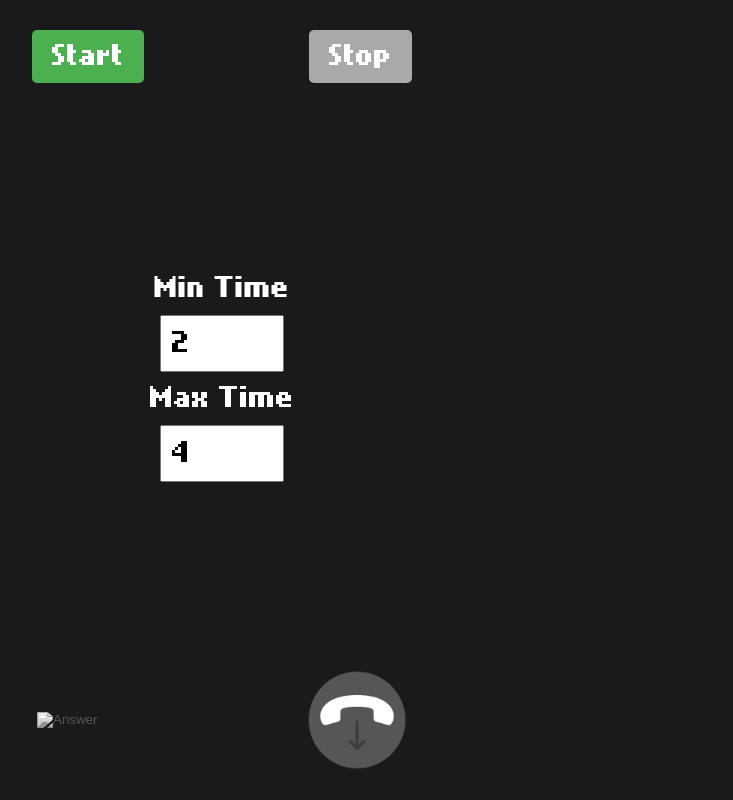
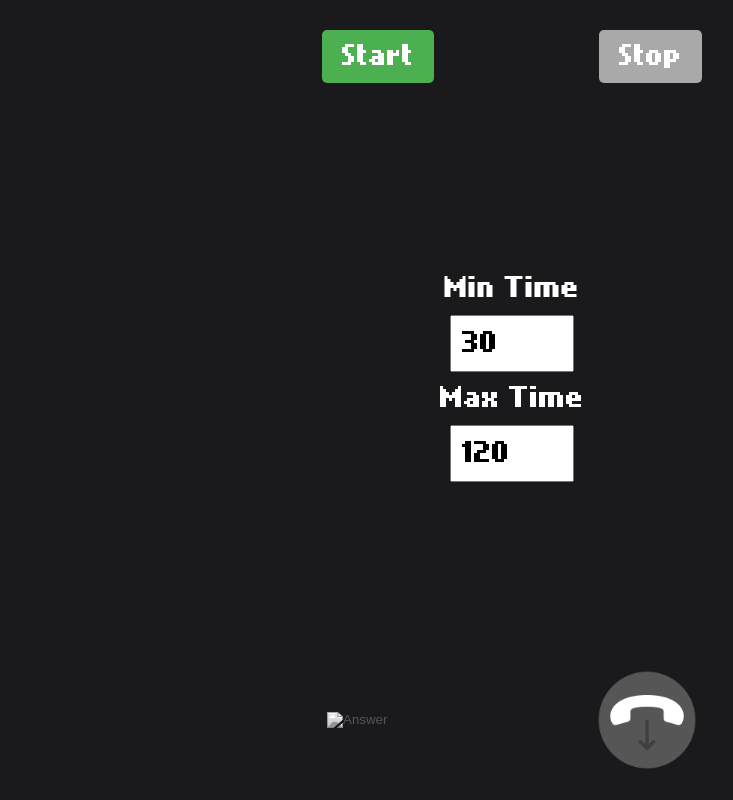
Before and after one commit to indi0/Caller, a plain HTML site: page index.html in a window 1280 px wide. Shown: the whole page, without its empty margins (128-861 px from the left). Drawn offline with Linux system fonts and the light colour scheme.

Commit message:
minor css

```diff
--- a/index.html
+++ b/index.html
@@ -29,7 +29,7 @@
             flex-direction: column;
             justify-content: space-between;
             height: 100vh;
-            margin: 0;
+            margin: 0 auto;
             max-width: 700px;
         }
 
@@ -160,9 +160,9 @@
 
     <div id="settings">
         <label for="min_time">Min Time</label>
-        <input type="number" id="min_time" value="2" min="0" max="120" step="10">
+        <input type="number" id="min_time" value="30" min="0" max="120" step="10">
         <label for="max_time">Max Time</label>
-        <input type="number" id="max_time" value="4" min="10" max="900" step="10">
+        <input type="number" id="max_time" value="120" min="10" max="900" step="10">
     </div>
 
     <div id="caller-wrapper">
```
